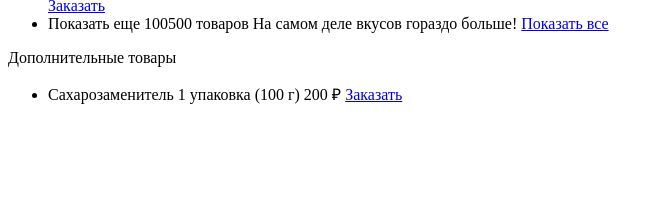
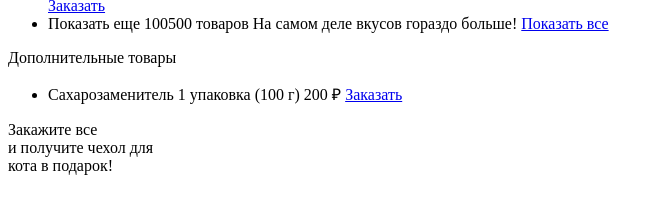
Before and after one commit to htmlacademy-adaptive/1616145-cat-energy-28, a website: page source/catalog.html in a window 1280 px wide. Shown: the part 256-470 px from the top of the page, without its empty margins (0-663 px from the left). Drawn offline with Linux system fonts and the light colour scheme.

Commit message:
добавлен баннер

```diff
--- a/source/catalog.html
+++ b/source/catalog.html
@@ -64,7 +64,10 @@
           </li>
 
         </ul>
+      </section>
 
+      <section class="catalog-page__banner catalog-banner">
+        <span class="catalog-banner__text">Закажите все<br>и получите чехол для<br>кота в подарок!</span>
       </section>
 
 
```
